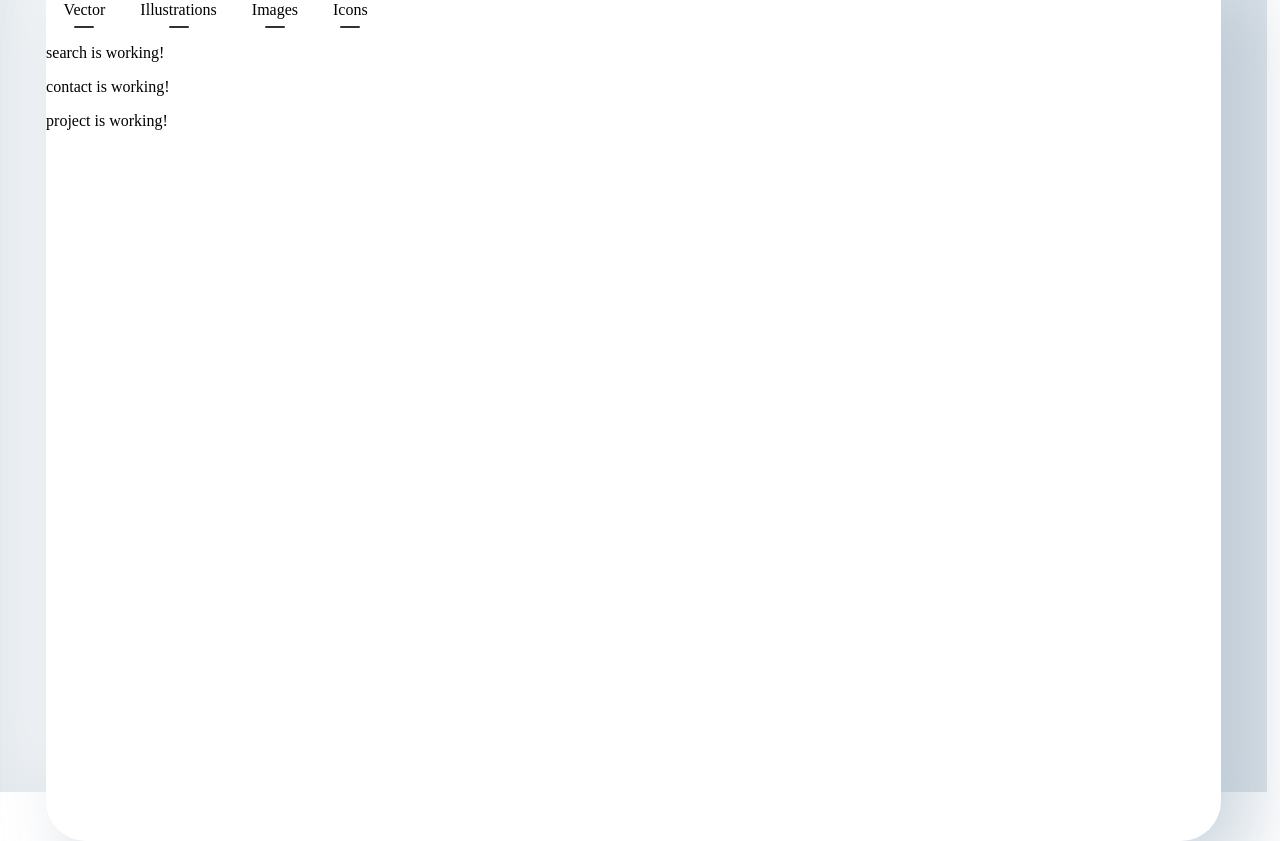
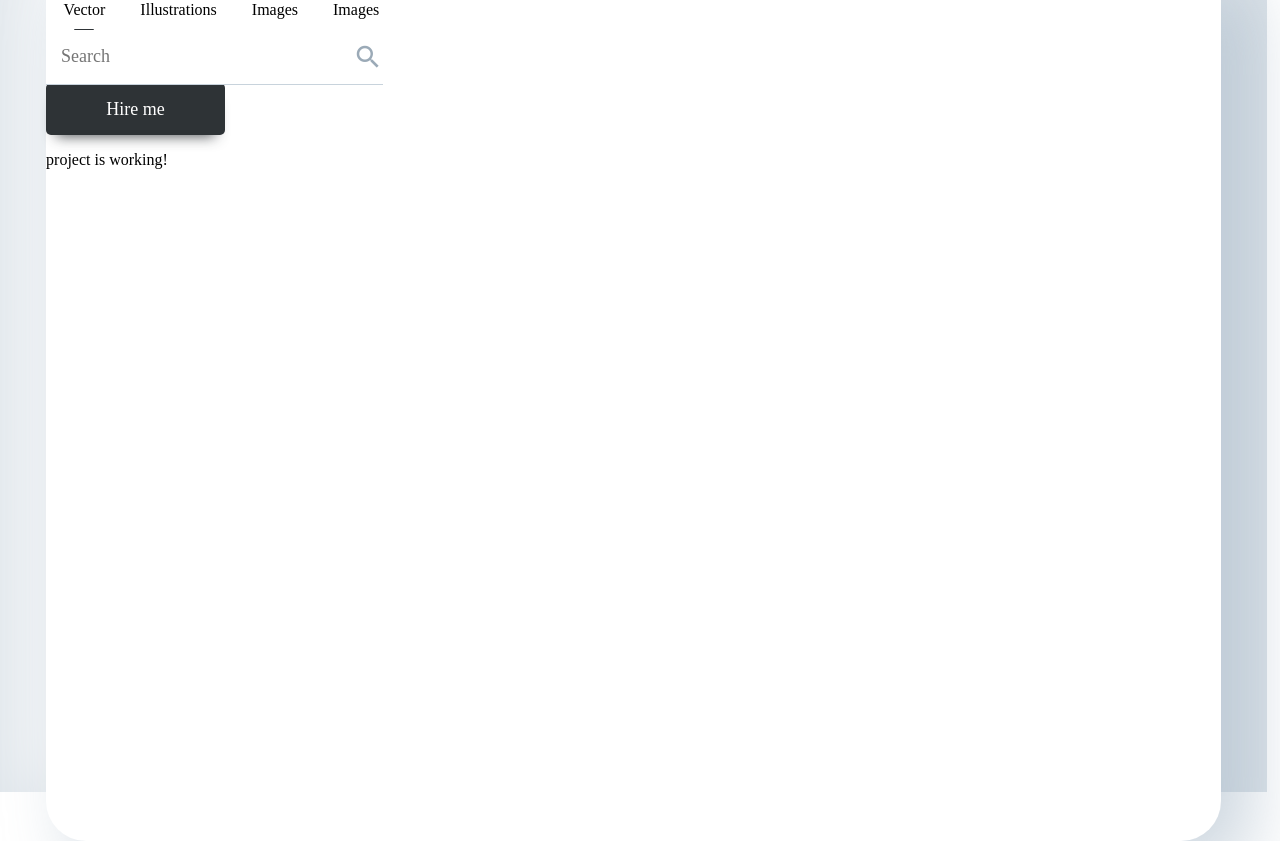
Before and after one commit to codacy20/react-ts-stock-photos-page, a React (Create React App) app: page / in a window 1280 px wide. Built offline with nearby package versions, Linux system fonts and the light colour scheme; a web font is replaced by a local one.

Commit message:
search box, navigation and hire btn

```diff
--- /dev/null
+++ b/src/contact/Contact.scss
@@ -0,0 +1,13 @@
+.contact-container{
+  background: #2E3336;
+  box-shadow: 0px 11px 14px -10px rgba(46, 51, 54, 0.848804);
+  border-radius: 5px;
+  height: 52px;
+  width: 179px;
+  color: white;
+  display: flex;
+  justify-content: center;
+  align-items: center;
+  font-size: 18px;
+  cursor: pointer;
+}
--- a/src/contact/Contact.tsx
+++ b/src/contact/Contact.tsx
@@ -1,11 +1,8 @@
 import React, { Component } from "react";
+import "./Contact.scss";
 
 export class Contact extends Component<{}, {}> {
   render() {
-    return (
-      <div>
-        <p>contact is working!</p>
-      </div>
-    );
+    return <div className="contact-container">Hire me</div>;
   }
 }
--- a/src/navigation/Navigation.scss
+++ b/src/navigation/Navigation.scss
@@ -1,19 +1,30 @@
 .nav-container{
   display: flex;
   flex-direction: row;
+  align-items: baseline;
+  height: 30px;
   .item{
     margin: 0 17.5px 0 17.5px;
     cursor: pointer;
     display: flex;
-    justify-content: center;
+    justify-content: baseline;
     align-items: center;
     flex-direction: column;
+    position: relative;
+    height: 100%;
   }
   .border{
+    opacity: 0;
     width: 20px;
     height: 2px;
     background: #2E3336;
     border-radius: 1.5px;
-    margin-top: 7px;
+    bottom: 0px;
+    position: absolute;
+    transition: 0.2s ease-in-out;
+  }
+  .border.active{
+    opacity: 1;
+    transition: 0.2s ease-in-out;
   }
 }
--- a/src/navigation/Navigation.tsx
+++ b/src/navigation/Navigation.tsx
@@ -1,27 +1,38 @@
 import React, { Component } from "react";
 import "./Navigation.scss";
 
-export class Navigation extends Component<{}, {}> {
+export class Navigation extends Component<{}, { active: number }> {
+  constructor(props: any) {
+    super(props);
+    this.state = {
+      active: 0
+    };
+  }
+  data = [
+    { name: "Vector" },
+    { name: "Illustrations" },
+    { name: "Images" },
+    { name: "Images" }
+  ];
+
+  toggle(index: number) {
+    this.setState({
+      active: index
+    });
+  }
+
   render() {
-    return (
-      <div className="nav-container">
-        <div className="item">
-          <span>Vector</span>
+    const navItem = this.data.map((item, index: number) => (
+      <div className="item" onClick={() => this.toggle(index)} key={index}>
+        <span>{item.name}</span>
+        {index === this.state.active ? (
+          <div className="border active"></div>
+        ) : (
           <div className="border"></div>
-        </div>
-        <div className="item">
-          <span>Illustrations</span>
-          <div className="border"></div>
-        </div>
-        <div className="item">
-          <span>Images</span>
-          <div className="border"></div>
-        </div>
-        <div className="item">
-          <span>Icons</span>
-          <div className="border"></div>
-        </div>
+        )}
       </div>
-    );
+    ));
+
+    return <div className="nav-container">{navItem}</div>;
   }
 }
--- /dev/null
+++ b/src/search/Search.scss
@@ -0,0 +1,30 @@
+.search-container{
+  height: 52px;
+  width: 337px;
+  box-sizing: border-box;
+  position: relative;
+  display: flex;
+  justify-content: center;
+  align-items: center;
+  color: #9BAAB7;
+  input{
+    height: 100%;
+    width: 100%;
+    font-size: 18px;
+    border-bottom: 1px solid #C8D3DC;
+    border-top: 0;
+    border-left: 0;
+    border-right: 0;
+    color: #9BAAB7;
+    padding-left: 15px;
+  }
+  input:focus{
+    outline: none;
+  }
+  span{
+    position: absolute;
+    position: absolute;
+    right: 0;
+    font-size: 30px;
+  }
+}
--- a/src/search/Search.tsx
+++ b/src/search/Search.tsx
@@ -1,10 +1,12 @@
 import React, { Component } from "react";
+import "./Search.scss";
 
 export class Search extends Component<{}, {}> {
   render() {
     return (
-      <div>
-        <p>search is working!</p>
+      <div className="search-container">
+        <input type="text" placeholder="Search" />
+        <span className="material-icons">search</span>
       </div>
     );
   }
--- a/src/styles.css
+++ b/src/styles.css
@@ -1,5 +1,6 @@
 * {
   font-family: Muli;
+  user-select: none;
 }
 
 .App {
```
